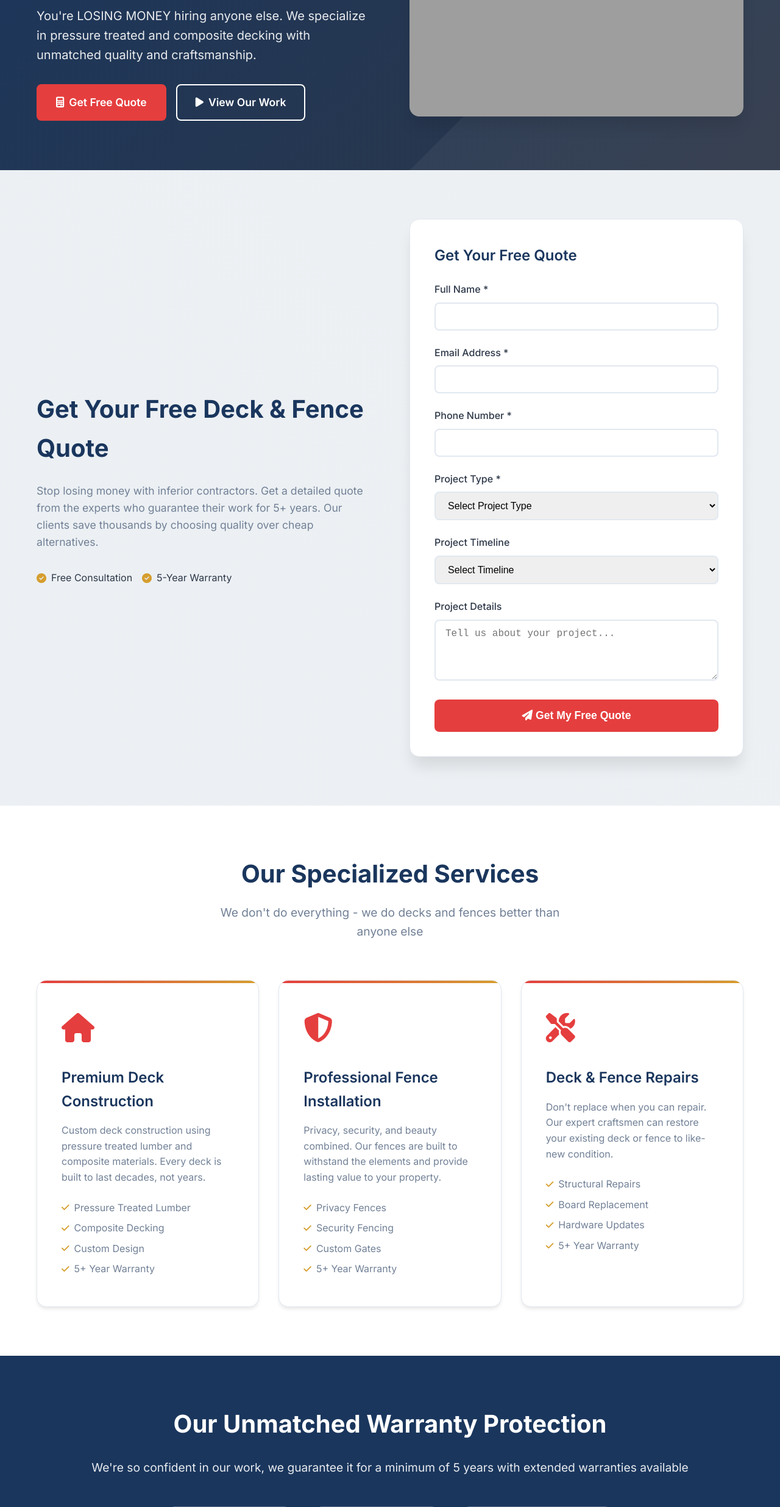
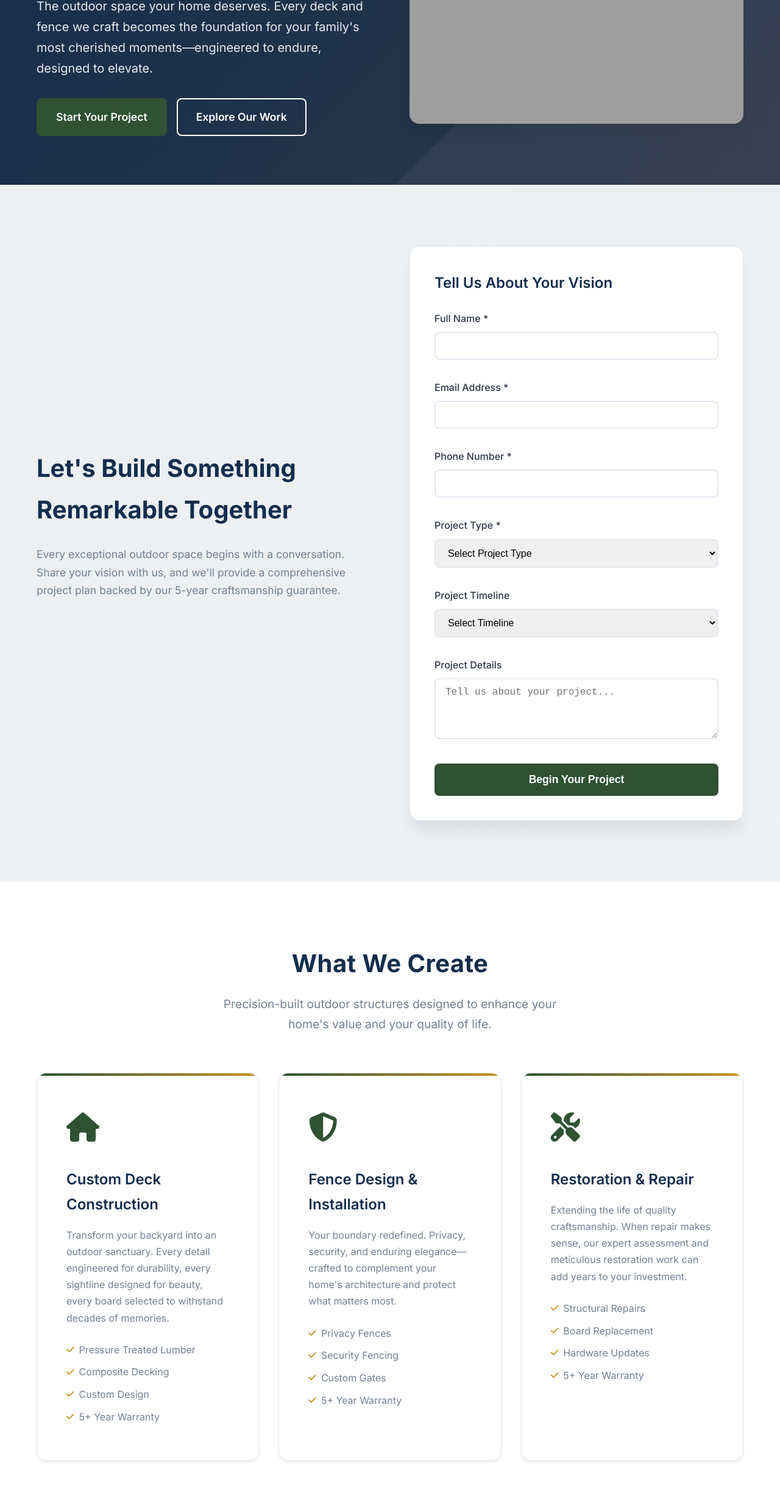
Before and after one commit to Tolksy/HandyContractorWebsite, a plain HTML site: page index.html in a window 1280 px wide. Shown: the part 329-2800 px from the top of the page at 61% size. Drawn offline with Linux system fonts and the light colour scheme; grey boxes are pictures that could not be loaded.

Commit message:
Update index.html

```diff
--- a/index.html
+++ b/index.html
@@ -15,23 +15,24 @@
         }
 
         :root {
-            --primary-color: #1a365d;
+            --primary-color: #132d4d;
             --secondary-color: #2d3748;
-            --accent-color: #e53e3e;
-            --gold-color: #d69e2e;
+            --accent-color: #2f5233;
+            --gold-color: #c9941e;
             --text-dark: #2d3748;
             --text-light: #718096;
             --bg-light: #f7fafc;
             --white: #ffffff;
-            --shadow: 0 4px 6px -1px rgba(0, 0, 0, 0.1);
-            --shadow-lg: 0 20px 25px -5px rgba(0, 0, 0, 0.1);
+            --shadow: 0 4px 6px -1px rgba(0, 0, 0, 0.08);
+            --shadow-lg: 0 20px 25px -5px rgba(0, 0, 0, 0.08);
         }
 
         body {
             font-family: 'Inter', sans-serif;
-            line-height: 1.6;
+            line-height: 1.7;
             color: var(--text-dark);
             overflow-x: hidden;
+            font-weight: 400;
         }
 
         .container {
@@ -59,16 +60,17 @@
         }
 
         .logo {
-            font-size: 1.8rem;
+            font-size: 1.6rem;
             font-weight: 800;
             color: var(--primary-color);
             text-decoration: none;
+            letter-spacing: 0.01em;
         }
 
         .nav-links {
             display: flex;
             list-style: none;
-            gap: 2rem;
+            gap: 2.5rem;
         }
 
         .nav-links a {
@@ -79,7 +81,7 @@
         }
 
         .nav-links a:hover {
-            color: var(--accent-color);
+            color: var(--primary-color);
         }
 
         .cta-nav {
@@ -93,7 +95,7 @@
         }
 
         .cta-nav:hover {
-            background: #c53030;
+            background: #254229;
             transform: translateY(-2px);
         }
 
@@ -127,10 +129,11 @@
         }
 
         .hero-text h1 {
-            font-size: 3.5rem;
+            font-size: 3rem;
             font-weight: 800;
             margin-bottom: 1.5rem;
             line-height: 1.1;
+            letter-spacing: 0.02em;
         }
 
         .hero-text .highlight {
@@ -180,7 +183,7 @@
         }
 
         .btn-primary:hover {
-            background: #c53030;
+            background: #254229;
             transform: translateY(-2px);
             box-shadow: var(--shadow-lg);
         }
@@ -221,7 +224,7 @@
         /* Lead Magnet Section */
         .lead-magnet {
             background: var(--bg-light);
-            padding: 80px 0;
+            padding: 100px 0;
             position: relative;
         }
 
@@ -273,7 +276,7 @@
         }
 
         .form-group {
-            margin-bottom: 1.5rem;
+            margin-bottom: 2rem;
         }
 
         .form-group label {
@@ -320,13 +323,13 @@
         }
 
         .btn-submit:hover {
-            background: #c53030;
+            background: #254229;
             transform: translateY(-2px);
         }
 
         /* Services Section */
         .services {
-            padding: 80px 0;
+            padding: 100px 0;
             background: var(--white);
         }
 
@@ -336,6 +339,7 @@
             font-weight: 700;
             margin-bottom: 1rem;
             color: var(--primary-color);
+            letter-spacing: 0.01em;
         }
 
         .section-subtitle {
@@ -357,7 +361,7 @@
 
         .service-card {
             background: var(--white);
-            padding: 2.5rem;
+            padding: 3rem;
             border-radius: 16px;
             box-shadow: var(--shadow);
             border: 1px solid #e2e8f0;
@@ -377,7 +381,7 @@
         }
 
         .service-card:hover {
-            transform: translateY(-8px);
+            transform: translateY(-4px);
             box-shadow: var(--shadow-lg);
         }
 
@@ -408,6 +412,7 @@
             align-items: center;
             margin-bottom: 0.5rem;
             color: var(--text-light);
+            line-height: 1.8;
         }
 
         .service-features li i {
@@ -420,7 +425,7 @@
         .warranty {
             background: var(--primary-color);
             color: var(--white);
-            padding: 80px 0;
+            padding: 100px 0;
             text-align: center;
         }
 
@@ -465,7 +470,7 @@
 
         /* Testimonials */
         .testimonials {
-            padding: 80px 0;
+            padding: 100px 0;
             background: var(--bg-light);
         }
 
@@ -490,7 +495,8 @@
             top: -10px;
             left: 20px;
             font-size: 4rem;
-            color: var(--accent-color);
+            color: var(--primary-color);
+            opacity: 0.1;
             font-family: serif;
         }
 
@@ -507,7 +513,7 @@
 
         /* Contact Section */
         .contact {
-            padding: 80px 0;
+            padding: 100px 0;
             background: var(--white);
         }
 
@@ -563,6 +569,7 @@
             text-decoration: none;
             margin-bottom: 0.5rem;
             display: block;
+            font-weight: 300;
         }
 
         .footer-section a:hover {
@@ -590,7 +597,7 @@
             }
 
             .hero-text h1 {
-                font-size: 2.5rem;
+                font-size: 2rem;
             }
 
             .cta-buttons {
@@ -640,7 +647,7 @@
                 <li><a href="#warranty">Warranty</a></li>
                 <li><a href="#contact">Contact</a></li>
             </ul>
-            <a href="#lead-magnet" class="cta-nav">Get Free Quote</a>
+            <a href="#lead-magnet" class="cta-nav">Start Your Project</a>
         </nav>
     </header>
 
@@ -651,18 +658,16 @@
                 <div class="hero-text fade-in-up">
                     <div class="warranty-badge">
                         <i class="fas fa-shield-alt"></i>
-                        5-Year Warranty Minimum
+                        Guaranteed 5+ Years
                     </div>
-                    <h1>Premium <span class="highlight">Deck & Fence</span> Construction</h1>
-                    <p>You're LOSING MONEY hiring anyone else. We specialize in pressure treated and composite decking with unmatched quality and craftsmanship.</p>
+                    <h1>Built to Last. <span class="highlight">Designed to Inspire.</span></h1>
+                    <p>The outdoor space your home deserves. Every deck and fence we craft becomes the foundation for your family's most cherished moments—engineered to endure, designed to elevate.</p>
                     <div class="cta-buttons">
                         <a href="#lead-magnet" class="btn-primary">
-                            <i class="fas fa-calculator"></i>
-                            Get Free Quote
+                            Start Your Project
                         </a>
                         <a href="#services" class="btn-secondary">
-                            <i class="fas fa-play"></i>
-                            View Our Work
+                            Explore Our Work
                         </a>
                     </div>
                 </div>
@@ -678,21 +683,11 @@
         <div class="container">
             <div class="lead-content">
                 <div class="lead-text">
-                    <h2>Get Your Free Deck & Fence Quote</h2>
-                    <p>Stop losing money with inferior contractors. Get a detailed quote from the experts who guarantee their work for 5+ years. Our clients save thousands by choosing quality over cheap alternatives.</p>
-                    <div style="display: flex; align-items: center; gap: 1rem; margin-top: 2rem;">
-                        <div style="display: flex; align-items: center;">
-                            <i class="fas fa-check-circle" style="color: var(--gold-color); margin-right: 8px;"></i>
-                            <span>Free Consultation</span>
-                        </div>
-                        <div style="display: flex; align-items: center;">
-                            <i class="fas fa-check-circle" style="color: var(--gold-color); margin-right: 8px;"></i>
-                            <span>5-Year Warranty</span>
-                        </div>
-                    </div>
+                    <h2>Let's Build Something Remarkable Together</h2>
+                    <p>Every exceptional outdoor space begins with a conversation. Share your vision with us, and we'll provide a comprehensive project plan backed by our 5-year craftsmanship guarantee.</p>
                 </div>
                 <div class="lead-form">
-                    <h3>Get Your Free Quote</h3>
+                    <h3>Tell Us About Your Vision</h3>
                     <form id="quoteForm">
                         <div class="form-group">
                             <label for="name">Full Name *</label>
@@ -733,8 +728,7 @@
                             <textarea id="message" name="message" placeholder="Tell us about your project..."></textarea>
                         </div>
                         <button type="submit" class="btn-submit">
-                            <i class="fas fa-paper-plane"></i>
-                            Get My Free Quote
+                            Begin Your Project
                         </button>
                     </form>
                 </div>
@@ -745,15 +739,15 @@
     <!-- Services Section -->
     <section id="services" class="services">
         <div class="container">
-            <h2 class="section-title">Our Specialized Services</h2>
-            <p class="section-subtitle">We don't do everything - we do decks and fences better than anyone else</p>
+            <h2 class="section-title">What We Create</h2>
+            <p class="section-subtitle">Precision-built outdoor structures designed to enhance your home's value and your quality of life.</p>
             <div class="services-grid">
                 <div class="service-card">
                     <div class="service-icon">
                         <i class="fas fa-home"></i>
                     </div>
-                    <h3>Premium Deck Construction</h3>
-                    <p>Custom deck construction using pressure treated lumber and composite materials. Every deck is built to last decades, not years.</p>
+                    <h3>Custom Deck Construction</h3>
+                    <p>Transform your backyard into an outdoor sanctuary. Every detail engineered for durability, every sightline designed for beauty, every board selected to withstand decades of memories.</p>
                     <ul class="service-features">
                         <li><i class="fas fa-check"></i> Pressure Treated Lumber</li>
                         <li><i class="fas fa-check"></i> Composite Decking</li>
@@ -765,8 +759,8 @@
                     <div class="service-icon">
                         <i class="fas fa-shield-alt"></i>
                     </div>
-                    <h3>Professional Fence Installation</h3>
-                    <p>Privacy, security, and beauty combined. Our fences are built to withstand the elements and provide lasting value to your property.</p>
+                    <h3>Fence Design & Installation</h3>
+                    <p>Your boundary redefined. Privacy, security, and enduring elegance—crafted to complement your home's architecture and protect what matters most.</p>
                     <ul class="service-features">
                         <li><i class="fas fa-check"></i> Privacy Fences</li>
                         <li><i class="fas fa-check"></i> Security Fencing</li>
@@ -778,8 +772,8 @@
                     <div class="service-icon">
                         <i class="fas fa-tools"></i>
                     </div>
-                    <h3>Deck & Fence Repairs</h3>
-                    <p>Don't replace when you can repair. Our expert craftsmen can restore your existing deck or fence to like-new condition.</p>
+                    <h3>Restoration & Repair</h3>
+                    <p>Extending the life of quality craftsmanship. When repair makes sense, our expert assessment and meticulous restoration work can add years to your investment.</p>
                     <ul class="service-features">
                         <li><i class="fas fa-check"></i> Structural Repairs</li>
                         <li><i class="fas fa-check"></i> Board Replacement</li>
@@ -795,16 +789,16 @@
     <section id="warranty" class="warranty">
         <div class="container">
             <div class="warranty-content">
-                <h2>Our Unmatched Warranty Protection</h2>
-                <p>We're so confident in our work, we guarantee it for a minimum of 5 years with extended warranties available</p>
+                <h2>Our Commitment to You</h2>
+                <p>Quality construction shouldn't come with crossed fingers. Every project includes a comprehensive 5-year guarantee, with extended protection available for complete peace of mind.</p>
                 <div class="warranty-badges">
                     <div class="warranty-badge-item">
                         <h3>5 Years</h3>
-                        <p>Minimum Warranty</p>
+                        <p>Minimum Guarantee</p>
                     </div>
                     <div class="warranty-badge-item">
                         <h3>10 Years</h3>
-                        <p>Extended Available</p>
+                        <p>Extended Protection</p>
                     </div>
                     <div class="warranty-badge-item">
                         <h3>100%</h3>
@@ -819,18 +813,18 @@
     <section class="testimonials">
         <div class="container">
             <h2 class="section-title">What Our Clients Say</h2>
-            <p class="section-subtitle">Don't just take our word for it - hear from our satisfied customers</p>
+            <p class="section-subtitle">The stories behind the craftsmanship</p>
             <div class="testimonials-grid">
                 <div class="testimonial-card">
-                    <p class="testimonial-text">"Key Solutions built our deck 8 years ago and it still looks brand new. The quality is unmatched and their warranty actually means something."</p>
+                    <p class="testimonial-text">"Our deck has become the heart of our home. Eight years later, it's where we celebrate birthdays, host dinners, and watch sunsets. Still flawless."</p>
                     <div class="testimonial-author">- Sarah M., Homeowner</div>
                 </div>
                 <div class="testimonial-card">
-                    <p class="testimonial-text">"We hired them after our previous contractor's work failed after 2 years. Key Solutions fixed everything and it's been perfect for 6 years now."</p>
+                    <p class="testimonial-text">"When we needed a contractor who could deliver on their promises, Key Solutions rebuilt our trust along with our deck. Six years of perfection."</p>
                     <div class="testimonial-author">- Mike R., Property Manager</div>
                 </div>
                 <div class="testimonial-card">
-                    <p class="testimonial-text">"The attention to detail is incredible. They treated our project like it was their own home. Worth every penny and then some."</p>
+                    <p class="testimonial-text">"The precision and care they brought to our project exceeded anything we'd experienced. This is what craftsmanship looks like."</p>
                     <div class="testimonial-author">- Jennifer L., Business Owner</div>
                 </div>
             </div>
@@ -840,8 +834,8 @@
     <!-- Contact Section -->
     <section id="contact" class="contact">
         <div class="container">
-            <h2 class="section-title">Ready to Get Started?</h2>
-            <p class="section-subtitle">Contact us today for your free consultation and quote</p>
+            <h2 class="section-title">Let's Start the Conversation</h2>
+            <p class="section-subtitle">Reach out today. We'll respond within 24 hours to discuss your project and schedule an on-site consultation.</p>
             <div class="contact-content">
                 <div class="contact-info">
                     <h3>Get In Touch</h3>
@@ -885,7 +879,7 @@
                             <label for="contact-message">Message *</label>
                             <textarea id="contact-message" name="message" required></textarea>
                         </div>
-                        <button type="submit" class="btn-submit">Send Message</button>
+                        <button type="submit" class="btn-submit">Send</button>
                     </form>
                 </div>
             </div>
@@ -898,7 +892,7 @@
             <div class="footer-content">
                 <div class="footer-section">
                     <h4>Key Solutions</h4>
-                    <p>Premium deck and fence contractors specializing in pressure treated and composite materials. 5-year warranty minimum with extended options available.</p>
+                    <p>Outdoor living spaces engineered to last. Every project backed by our 5-year craftsmanship guarantee.</p>
                 </div>
                 <div class="footer-section">
                     <h4>Services</h4>
```
